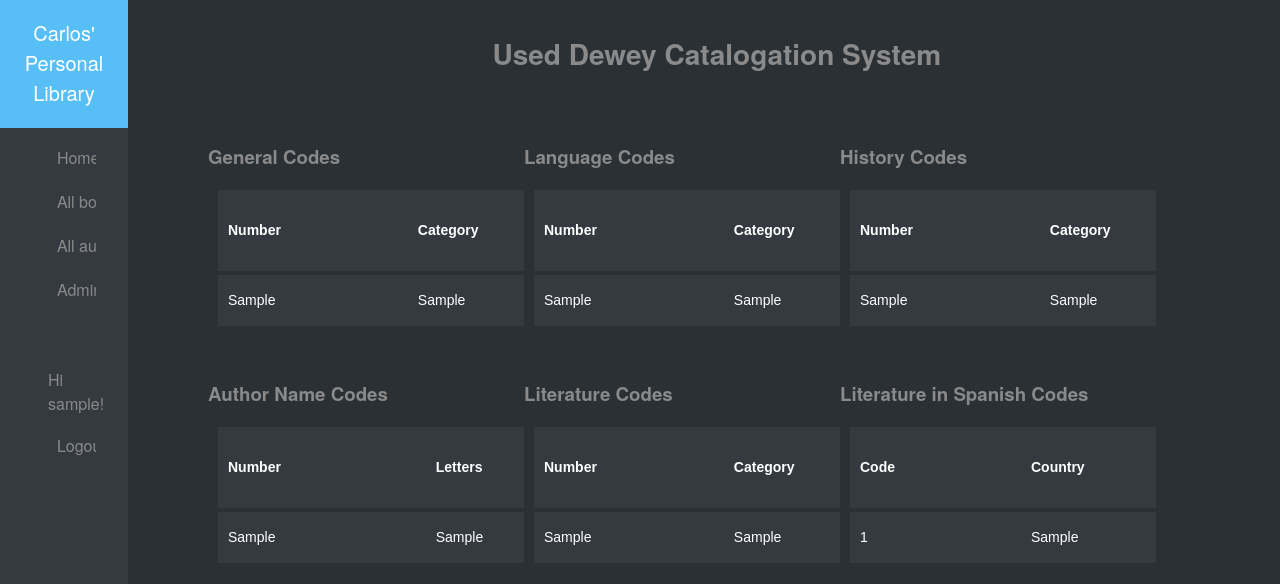
After one commit to carlosmwh1985/djangoPersonalLibrary, a Django app: page /library/catalog/codes/ in a window 1280 px wide. The commit adds this page. Shown: the top 584 px of the page. Run offline with Django 4.2, Linux system fonts and the light colour scheme; a user stored in the database is signed in; tables that the repository leaves empty hold one stand-in row (values such as "Sample post"); some libraries are stand-ins or nearby versions.

Commit message:
Catalaog View for catalog categories

```diff
--- a/personalLib/library/static/library/styles.css
+++ b/personalLib/library/static/library/styles.css
@@ -577,6 +577,28 @@ i.false {
   background-color: var(--background-cell)!important;
 }
 
+.row-padding:after,
+.row-padding:before {
+  content: "";
+  display: table;
+  clear:both
+}
+
+.row-padding, .row-padding > .third {
+  padding:0 8px
+}
+
+.margin-top{
+  margin-top:16px!important
+}
+
+.card-fourth {
+  float: left;
+  width: 100%
+}
+.card-fourth {
+  width: 25%;
+}
 
 /* To display Images */
 .polaroid {
--- /dev/null
+++ b/personalLib/library/templates/library/catalog_codes.html
@@ -0,0 +1,175 @@
+{% extends 'base/generic.html' %}
+
+{% block content %}
+    <div class="container">
+        <div class="row justify-content-center">
+            <h2 class="heading-section">Used Dewey Catalogation System</h2>
+        </div>
+    </div>
+
+    <div class="row-padding margin-top">
+
+        <div class="card-fourth" style="margin-left: 200px;">
+            {% if determinants %}
+                <h3>General Codes</h3>
+                <div class="table-wrap">
+                    <table class="table table-bordered table-dark table-hover">
+                        <thead>
+                            <tr>
+                                <th>Number</th>
+                                <th>Category</th>
+                            </tr>
+                        </thead>
+                        <tbody>
+                            {% for d in determinants %}
+                                <tr>
+                                    <td>{{ d.num }}</td>
+                                    <td>{{ d.determinante }}</td>
+                                </tr>
+                            {% endfor %}
+                        </tbody>
+                    </table>
+                </div>
+            {% else %}
+                <p>No catalog items are available/found for Catalog Codes</p>
+            {% endif %}
+        </div>
+
+        <div class="card-fourth">
+            {% if det_language %}
+                <h3>Language Codes</h3>
+                <div class="table-wrap">
+                    <table class="table table-bordered table-dark table-hover">
+                        <thead>
+                            <tr>
+                                <th>Number</th>
+                                <th>Category</th>
+                            </tr>
+                        </thead>
+                        <tbody>
+                            {% for d in det_language %}
+                                <tr>
+                                    <td>{{ d.num }}</td>
+                                    <td>{{ d.determinante }}</td>
+                                </tr>
+                            {% endfor %}
+                        </tbody>
+                    </table>
+                </div>
+            {% else %}
+                <p>No catalog items are available/found for Language Codes</p>
+            {% endif %}
+        </div>
+
+        <div class="card-fourth">
+            {% if det_history %}
+                <h3>History Codes</h3>
+                <div class="table-wrap">
+                    <table class="table table-bordered table-dark table-hover">
+                        <thead>
+                            <tr>
+                                <th>Number</th>
+                                <th>Category</th>
+                            </tr>
+                        </thead>
+                        <tbody>
+                            {% for d in det_history %}
+                                <tr>
+                                    <td>{{ d.num }}</td>
+                                    <td>{{ d.determinante }}</td>
+                                </tr>
+                            {% endfor %}
+                        </tbody>
+                    </table>
+                </div>
+            {% else %}
+                <p>No catalog items are available/found for History Codes</p>
+            {% endif %}
+        </div>
+
+    </div>
+
+    <div class="row-padding margin-top">
+
+        <div class="card-fourth" style="margin-left: 200px;">
+            {% if det_author_name %}
+                <h3>Author Name Codes</h3>
+                <div class="table-wrap">
+                    <table class="table table-bordered table-dark table-hover">
+                        <thead>
+                            <tr>
+                                <th>Number</th>
+                                <th>Letters</th>
+                            </tr>
+                        </thead>
+                        <tbody>
+                            {% for d in det_author_name %}
+                                <tr>
+                                    <td>{{ d.numero }}</td>
+                                    <td>{{ d.letras }}</td>
+                                </tr>
+                            {% endfor %}
+                        </tbody>
+                    </table>
+                </div>
+            {% else %}
+                <p>No catalog items are available/found for Author Name Codes</p>
+            {% endif %}
+        </div>
+
+
+        <div class="card-fourth">
+            {% if det_literature %}
+                <h3>Literature Codes</h3>
+                <div class="table-wrap">
+                    <table class="table table-bordered table-dark table-hover">
+                        <thead>
+                            <tr>
+                                <th>Number</th>
+                                <th>Category</th>
+                            </tr>
+                        </thead>
+                        <tbody>
+                            {% for d in det_literature %}
+                                <tr>
+                                    <td>{{ d.num }}</td>
+                                    <td>{{ d.determinante }}</td>
+                                </tr>
+                            {% endfor %}
+                        </tbody>
+                    </table>
+                </div>
+            {% else %}
+                <p>No catalog items are available/found for Literature Codes</p>
+            {% endif %}
+        </div>
+
+        <div class="card-fourth">
+            {% if det_spanish_lit %}
+                <h3>Literature in Spanish Codes</h3>
+                <div class="table-wrap">
+                    <table class="table table-bordered table-dark table-hover">
+                        <thead>
+                            <tr>
+                                <th>Code</th>
+                                <th>Country</th>
+                            </tr>
+                        </thead>
+                        <tbody>
+                            {% for d in det_spanish_lit %}
+                                <tr>
+                                    <td>{{ d.id }}</td>
+                                    <td>{{ d.pais }}</td>
+                                </tr>
+                            {% endfor %}
+                        </tbody>
+                    </table>
+                </div>
+            {% else %}
+                <p>No catalog items are available/found for Spanish Literature Codes</p>
+            {% endif %}
+        </div>
+
+    </div>
+
+{% endblock %}
--- a/personalLib/library/urls.py
+++ b/personalLib/library/urls.py
@@ -10,4 +10,5 @@ urlpatterns = [
     path('book/<int:pk>/', views.BookDetailView.as_view(), name='book_detail'),
     path('author/<int:pk>/', views.AuthorDetailView.as_view(), name='author_detail'),
     path('catalog/system/', views.CatalogSystemView.as_view(), name='catalog_system'),
+    path('catalog/codes/', views.DeterminantsView.as_view(), name='catalog_codes'),
 ]
--- a/personalLib/library/views.py
+++ b/personalLib/library/views.py
@@ -1,7 +1,9 @@
 from django.views import generic
 from django.contrib.auth.mixins import LoginRequiredMixin
 
-from .models import Author, DeweySystem, Publisher, Book
+from .models import Author, Publisher, Book
+from .models import DeweySystem, CatalogCodes
+from .models import AuthorNameCodes, HistoryCodes, LanguageCodes, LiteratureCodes, LiteratureInSpanish
 
 
 class HomeView(LoginRequiredMixin, generic.base.TemplateView):
@@ -16,7 +18,7 @@ class HomeView(LoginRequiredMixin, generic.base.TemplateView):
         context = super().get_context_data(**kwargs)
         context['total_books'] = Book.objects.all().count()
         context['total_authors'] = Author.objects.all().count()
-        return
+        return context
 
 
 class BookListView(LoginRequiredMixin, generic.ListView):
@@ -86,3 +88,28 @@ class CatalogSystemView(LoginRequiredMixin, generic.ListView):
     def get_queryset(self):
         """Return all the Ids and Subjects of the catalog (Dewey System)"""
         return DeweySystem.objects.order_by('id')
+
+
+class DeterminantsView(LoginRequiredMixin, generic.ListView):
+    """View class for the different determinants (Form, Language, History, Author Name),
+    used to catalog the whole library.\n
+    Use it only as a reference"""
+
+    login_url = '/login/'
+    redirect_field_name = 'redirect_to'
+
+    template_name = 'library/catalog_codes.html'
+    context_object_name = 'determinants'
+
+    def get_queryset(self):
+        """Return all the Ids and Subjects of the catalog (Dewey System)"""
+        return CatalogCodes.objects.order_by('id')
+
+    def get_context_data(self, **kwargs):
+        context = super().get_context_data(**kwargs)
+        context['det_language'] = LanguageCodes.objects.all().order_by('num')
+        context['det_history'] = HistoryCodes.objects.all().order_by('num')
+        context['det_literature'] = LiteratureCodes.objects.all().order_by('num')
+        context['det_spanish_lit'] = LiteratureInSpanish.objects.all().order_by('id')
+        context['det_author_name'] = AuthorNameCodes.objects.all().order_by('numero')
+        return context
```
